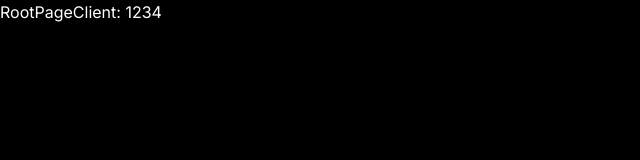
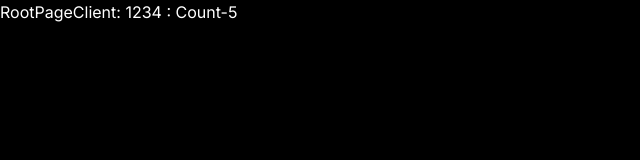
Before and after one commit to iiimomoniii/Intro_Front-End_NextJS, a Next.js app: page / in a window 1280 px wide. Shown: the top 160 px of the page, without its empty margins (0-640 px from the left). Built offline with nearby package versions, Linux system fonts and the light colour scheme.

Commit message:
Update
example interactive

```diff
--- a/app/_components/root/RootPageClient.tsx
+++ b/app/_components/root/RootPageClient.tsx
@@ -1,12 +1,36 @@
 
 
 "use client"
-import React from 'react'
+import React, { useEffect, useState } from 'react'
 
 type Props = {text:string}
 
 export default function RootPageClient({text}: Props) {
+  //ทดสอบการ interative ของฝั่ง client side render
+  //0. โดยกำหนดให้เป็น count ค่าเริ่มต้น 0
+  const [count, setCount] = useState(0)
+
+  //4. use effect ในการดัก
+  useEffect(() => {
+    //5. ไปเรียกfunction run counter()
+    runCounter();
+  })
+
+  //1. สร้าง function runCounter
+  const runCounter = () => {
+    //2. กำหนดค่า interval ในการsetค่าเข้าไปในcount
+    setInterval(()=>{
+      //3. ทำการset ค่า count ทีละ 1 ใน ทุกๆ วินาที
+      setCount(count+1)
+    },1000)
+  }
+
   return (
-    <div>RootPageClient: {text}</div>
+    //6. แสดงค่า count
+    //จากผลการแสดงผล ถ้าไปดูที่ network ตรง preview จะแสดงค่าเริ่มต้องเป็น RootPageClient: 1234 : Count-0 ในฝั่ง server side render
+    //แต่ในฝั่ง browser จะมีการแสดง ค่า
+    // RootPageClient: 1234 : Count-1
+    // RootPageClient: 1234 : Count-2 ไปเรื่อยๆ
+    <div>RootPageClient: {text} : Count-{count}</div>
   )
 }
```
Also changed, not shown: 1 other file (tests, documents, lock files or other folders).
